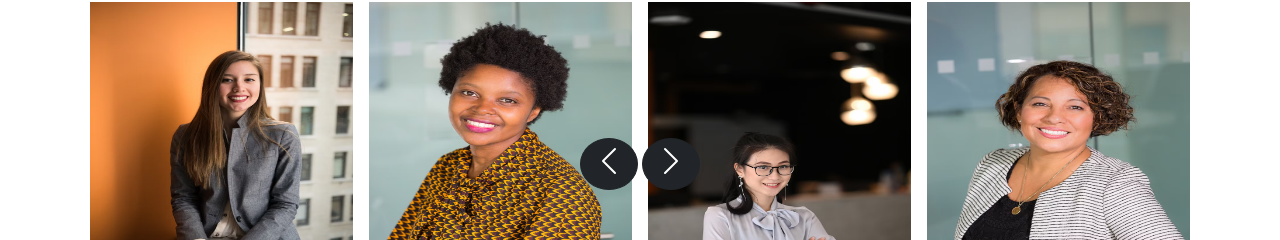
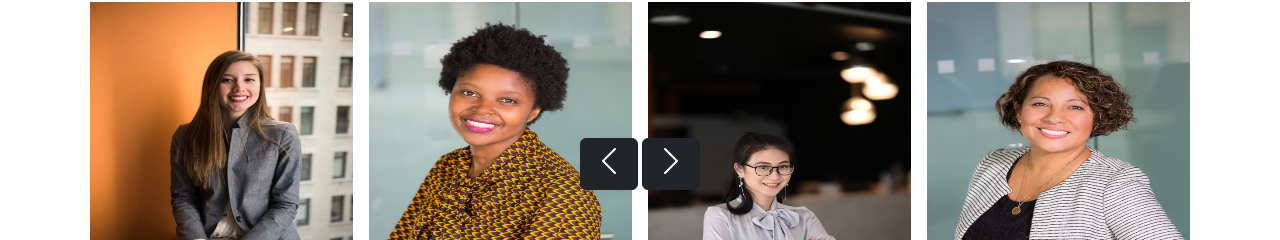
Before and after one commit to Abishan1127/Frontend_Task, a React (Vite) app: page / in a window 1280 px wide. Shown: the part 3314-3554 px from the top of the page. Built offline with nearby package versions, Linux system fonts and the light colour scheme.

Commit message:
updates on team

```diff
--- a/package.json
+++ b/package.json
@@ -13,6 +13,7 @@
     "@popperjs/core": "^2.11.8",
     "@tailwindcss/vite": "^4.1.10",
     "bootstrap": "^5.3.7",
+    "libphonenumber-js": "^1.12.9",
     "react": "^19.1.0",
     "react-dom": "^19.1.0",
     "react-icons": "^5.5.0",
--- a/src/components/Team.jsx
+++ b/src/components/Team.jsx
@@ -78,10 +78,10 @@ export default function TeamSection() {
         </div>
 
         <div className="d-flex justify-content-center gap-1 mt-0 position-absolute top-50 start-50 translate-middle">
-          <button className="btn btn-dark rounded-circle" onClick={scrollLeft}>
+          <button className="btn btn-dark " onClick={scrollLeft}>
             <span className="carousel-control-prev-icon" />
           </button>
-          <button className="btn btn-dark rounded-circle" onClick={scrollRight}>
+          <button className="btn btn-dark " onClick={scrollRight}>
             <span className="carousel-control-next-icon" />
           </button>
         </div>
```
Also changed, not shown: 1 other file (tests, documents, lock files or other folders).
